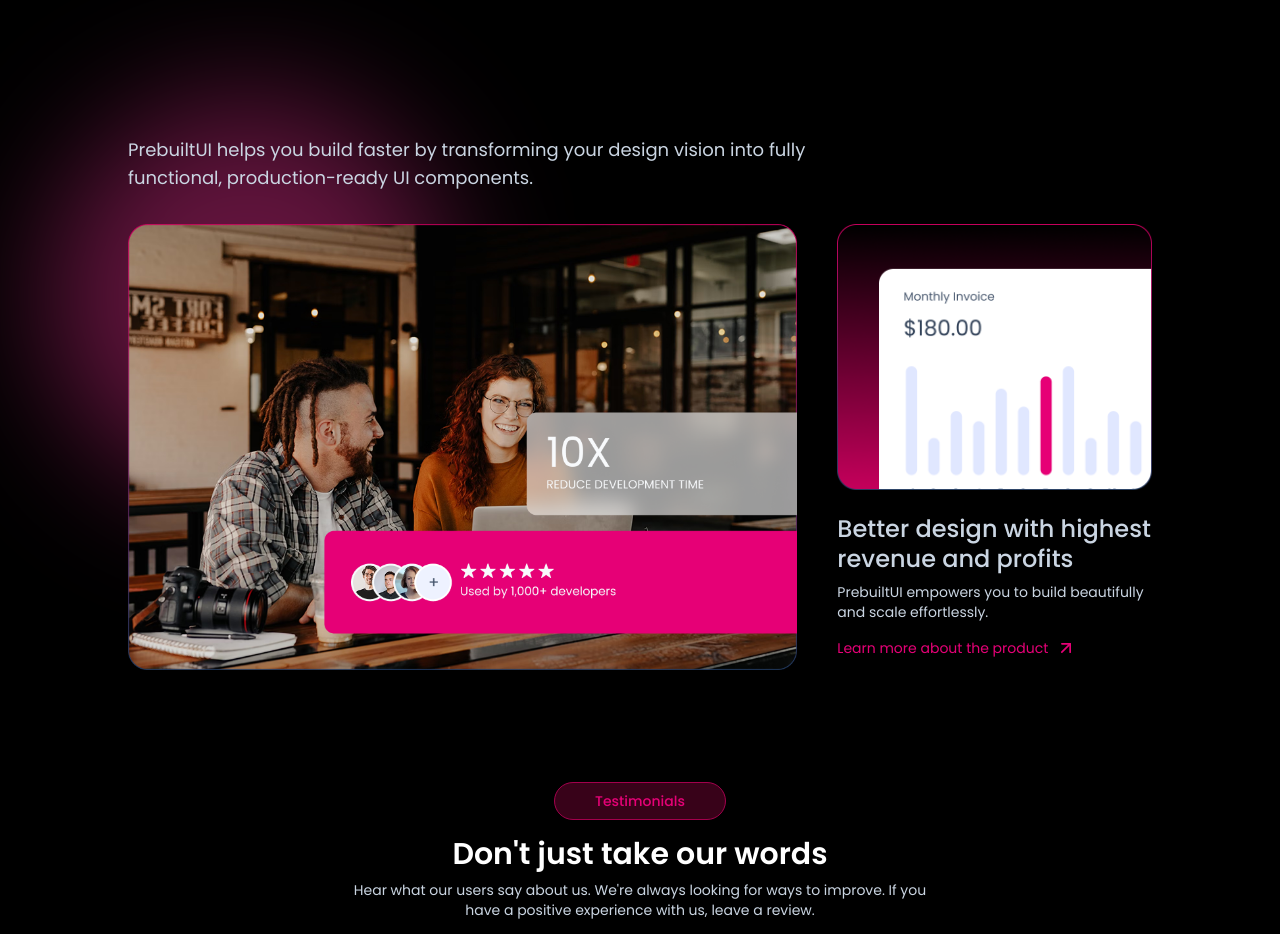
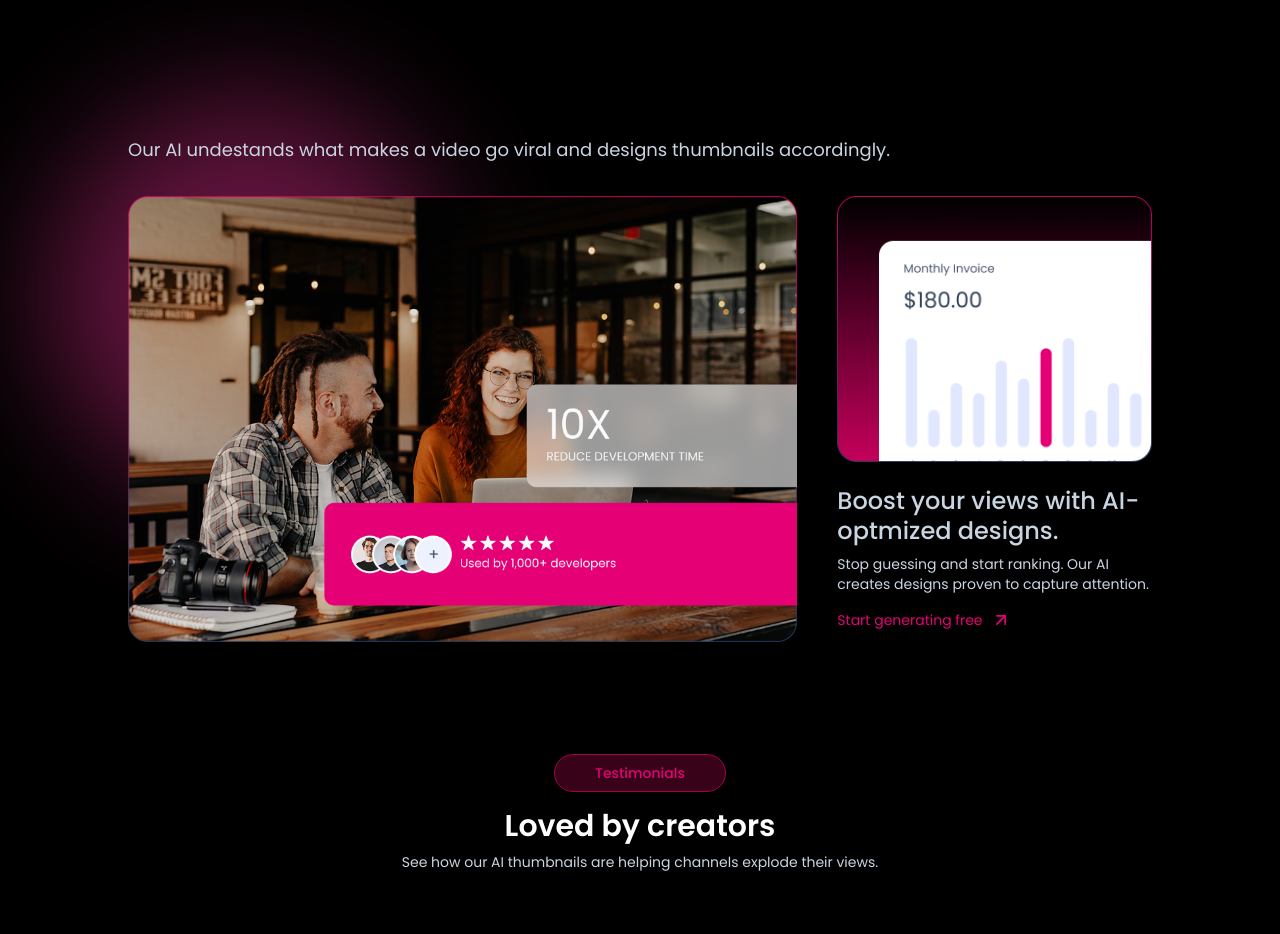
Before and after one commit to Thiago-Graciano/Thumblify, a React (Vite) app: page / in a window 1280 px wide. Shown: the part 2040-2974 px from the top of the page. Built offline with nearby package versions, Linux system fonts and the light colour scheme.

Commit message:
Feat: Atualiza seção de comentarios e Features

```diff
--- a/src/sections/FeaturesSection.tsx
+++ b/src/sections/FeaturesSection.tsx
@@ -37,7 +37,7 @@
                     viewport={{ once: true }}
                     transition={{ type: "spring", stiffness: 320, damping: 70, mass: 1 }}
                 >
-                    PrebuiltUI helps you build faster by transforming your design vision into fully functional, production-ready UI components.
+                    Our AI undestands what makes a video go viral and designs thumbnails accordingly.
                 </motion.p>
                 <div className="grid grid-cols-1 md:grid-cols-3 mt-8 gap-10">
                     <motion.div className="md:col-span-2"
@@ -55,10 +55,10 @@
                         transition={{ delay: 0.15, type: "spring", stiffness: 320, damping: 70, mass: 1 }}
                     >
                         <img src="/assets/features-showcase-2.png" alt="features showcase" width={1000} height={500} className="hover:-translate-y-0.5 transition duration-300" />
-                        <h3 className="text-[24px]/7.5 text-slate-300 font-medium mt-6">Better design with highest revenue and profits </h3>
-                        <p className="text-slate-300 mt-2">PrebuiltUI empowers you to build beautifully and scale effortlessly.</p>
+                        <h3 className="text-[24px]/7.5 text-slate-300 font-medium mt-6">Boost your views with AI-optmized designs. </h3>
+                        <p className="text-slate-300 mt-2">Stop guessing and start ranking. Our AI creates designs proven to capture attention.</p>
                         <a href="https://prebuiltui.com" className="group flex items-center gap-2 mt-4 text-pink-600 hover:text-pink-700 transition">
-                            Learn more about the product
+                            Start generating free
                             <ArrowUpRight className="size-5 group-hover:translate-x-0.5 transition duration-300" />
                         </a>
                     </motion.div>
--- a/src/sections/TestimonialSection.tsx
+++ b/src/sections/TestimonialSection.tsx
@@ -7,7 +7,7 @@
 export default function TestimonialSection() {
     return (
         <div id="testimonials" className="px-4 md:px-16 lg:px-24 xl:px-32">
-            <SectionTitle text1="Testimonials" text2="Don't just take our words" text3="Hear what our users say about us. We're always looking for ways to improve. If you have a positive experience with us, leave a review." />
+            <SectionTitle text1="Testimonials" text2="Loved by creators" text3="See how our AI thumbnails are helping channels explode their views." />
 
             <Marquee className="max-w-5xl mx-auto mt-11" gradient={true} speed={25} gradientColor="#000">
                 <div className="flex items-center justify-center py-5 overflow-hidden">
```
